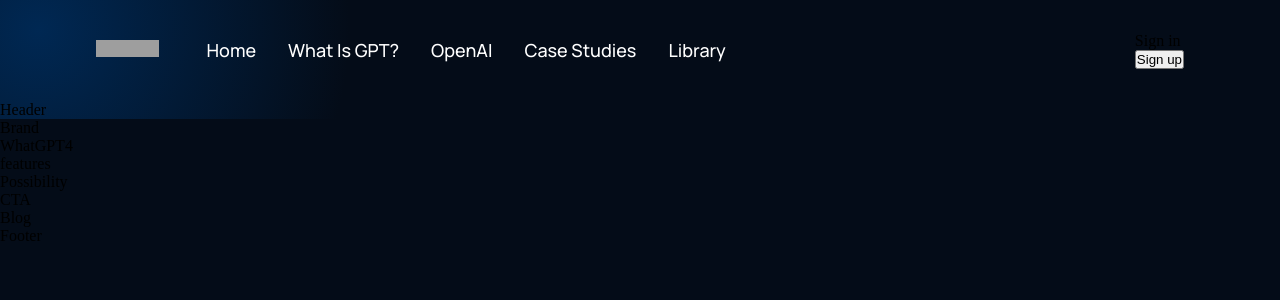
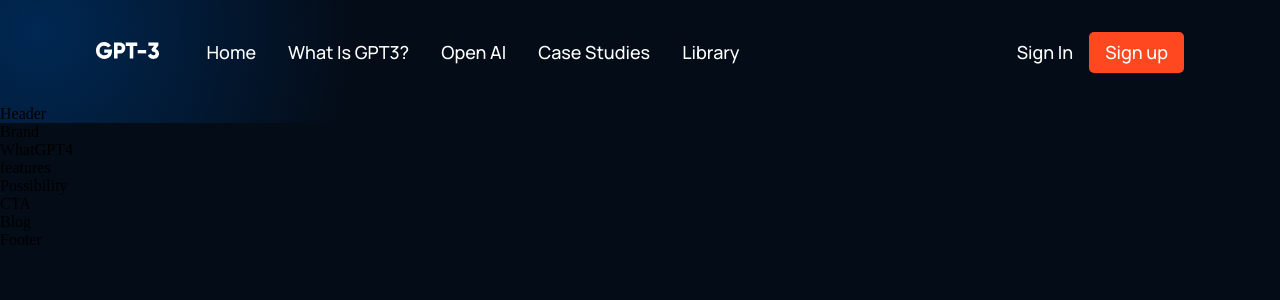
Before and after one commit to Ahmad-Maartmesrini/GPT4-SAAS, a React (Vite) app: page / in a window 1280 px wide. Shown: the top 300 px of the page. Built offline with nearby package versions, Linux system fonts and the light colour scheme; grey boxes are pictures that could not be loaded.

Commit message:
build the Navbar

```diff
--- a/package.json
+++ b/package.json
@@ -12,7 +12,7 @@
   "dependencies": {
     "react": "^18.2.0",
     "react-dom": "^18.2.0",
-    "react-icon": "^1.0.0"
+    "react-icons": "^5.0.1"
   },
   "devDependencies": {
     "@types/react": "^18.2.55",
--- a/src/components/navbar/Navbar.jsx
+++ b/src/components/navbar/Navbar.jsx
@@ -1,36 +1,48 @@
-/* eslint-disable no-unused-vars */
-// import { Rimenu3line, RiCloseLine } from "react-icon";
-import GPT3 from "../../assets/GPT-3.svg";
-import "./navbar.css";
+import { RiMenu3Line, RiCloseLine } from 'react-icons/ri';
+import { useState } from 'react';
+import logo from '../../logo.svg';
+import './navbar.css';
 
 const Navbar = () => {
+  const [toggleMenu, setToggleMenu] = useState(false);
+
   return (
-    <div className="gpt4__navbar">
-      <div className="gpt4__navbar-links">
-        <div className="gpt4__navbar-links_logo">
-          <img src={GPT3} alt="logo" />
+    <div className="gpt3__navbar">
+      <div className="gpt3__navbar-links">
+        <div className="gpt3__navbar-links_logo">
+          <img src={logo} />
         </div>
-        <div className="gpt4__navbar-links_container">
-          <p>
-            <a href="#home">Home</a>
-          </p>
-          <p>
-            <a href="#WGPT4">what is GPT?</a>
-          </p>
-          <p>
-            <a href="#possibility">OpenAI</a>
-          </p>
-          <p>
-            <a href="#features">Case Studies</a>
-          </p>
-          <p>
-            <a href="#blog">Library</a>
-          </p>
+        <div className="gpt3__navbar-links_container">
+          <p><a href="#home">Home</a></p>
+          <p><a href="#wgpt3">What is GPT3?</a></p>
+          <p><a href="#possibility">Open AI</a></p>
+          <p><a href="#features">Case Studies</a></p>
+          <p><a href="#blog">Library</a></p>
         </div>
       </div>
-      <div className="gpt4__navbar-menu_container-links-sgin">
+      <div className="gpt3__navbar-sign">
         <p>Sign in</p>
         <button type="button">Sign up</button>
+      </div>
+      <div className="gpt3__navbar-menu">
+        {toggleMenu
+          ? <RiCloseLine color="#fff" size={27} onClick={() => setToggleMenu(false)} />
+          : <RiMenu3Line color="#fff" size={27} onClick={() => setToggleMenu(true)} />}
+        {toggleMenu && (
+        <div className="gpt3__navbar-menu_container scale-up-center">
+          <div className="gpt3__navbar-menu_container-links">
+            <p><a href="#home">Home</a></p>
+            <p><a href="#wgpt3">What is GPT3?</a></p>
+            <p><a href="#possibility">Open AI</a></p>
+            <p><a href="#features">Case Studies</a></p>
+            <p><a href="#blog">Library</a></p>
+          </div>
+          <div className="gpt3__navbar-menu_container-links-sign">
+            <p>Sign in</p>
+            <button type="button">Sign up</button>
+          </div>
+        </div>
+        )}
       </div>
     </div>
   );
--- a/src/components/navbar/navbar.css
+++ b/src/components/navbar/navbar.css
@@ -1,28 +1,28 @@
-.gpt4__navbar {
+.gpt3__navbar {
   display: flex;
-  justify-content: center;
+  justify-content: space-between;
   align-items: center;
 
   padding: 2rem 6rem;
 }
 
-.gpt4__navbar-links {
+.gpt3__navbar-links {
   flex: 1;
   display: flex;
   justify-content: flex-start;
   align-items: center;
 }
 
-.gpt4__navbar-links_logo {
+.gpt3__navbar-links_logo {
   margin-right: 2rem;
 }
 
-.gpt4__navbar-links_logo img {
+.gpt3__navbar-links_logo img {
   width: 62.56px;
   height: 16.02px;
 }
 
-.gpt4__navbar-links_container {
+.gpt3__navbar-links_container {
   display: flex;
   flex-direction: row;
 }
@@ -33,9 +33,9 @@
   align-items: center;
 }
 
-.gpt4__navbar-links_container p,
-.gpt4__navbar-sign p,
-.gpt4__navbar-menu_container p {
+.gpt3__navbar-links_container p,
+.gpt3__navbar-sign p,
+.gpt3__navbar-menu_container p {
   color: #fff;
   font-family: var(--font-family);
   font-weight: 500;
@@ -49,6 +49,86 @@
 
 .gpt3__navbar-sign button,
 .gpt3__navbar-menu_container button {
-  padding: .5rem;
-  ;
+  padding: 0.5rem 1rem;
+  color: #fff;
+  background: #FF4820;
+  font-family: var(--font-family);
+  font-weight: 500;
+  font-size: 18px;
+  line-height: 25px;
+  border: none;
+  outline: none;
+  cursor: pointer;
+  border-radius: 5px;
 }
+
+.gpt3__navbar-menu {
+  margin-left: 1rem;
+
+  display: none;
+  position: relative;
+}
+
+.gpt3__navbar-menu svg {
+  cursor: pointer;
+}
+
+.gpt3__navbar-menu_container {
+  display: flex;
+  justify-content: flex-end;
+  align-items: flex-end;
+  flex-direction: column;
+
+  text-align: end;
+  background: var(--color-footer);
+  padding: 2rem;
+  position: absolute;
+  right: 0;
+  top: 40px;
+  margin-top: 1rem;
+  min-width: 210px;
+  border-radius: 5px;
+  box-shadow: 0px 0px 5px rgba(0,0, 0,0.2);
+}
+
+.gpt3__navbar-menu_container p {
+  margin: 1rem 0;
+}
+
+.gpt3__navbar-menu_container-links-sign {
+  display: none;
+}
+
+@media screen and (max-width: 1050px) {
+  .gpt3__navbar-links_container {
+      display: none;
+  }
+
+  .gpt3__navbar-menu {
+      display: flex;
+  }
+}
+
+@media screen and (max-width: 700px) {
+  .gpt3__navbar {
+      padding: 2rem 4rem;
+  }
+}
+
+@media screen and (max-width: 550px) {
+  .gpt3__navbar {
+      padding: 2rem;
+  }
+
+  .gpt3__navbar-sign {
+      display: none;
+  }
+
+  .gpt3__navbar-menu_container {
+      top: 20px;
+  }
+
+  .gpt3__navbar-menu_container-links-sign {
+      display: block;
+  }
+}
```
Also changed, not shown: 1 other file (tests, documents, lock files or other folders).
